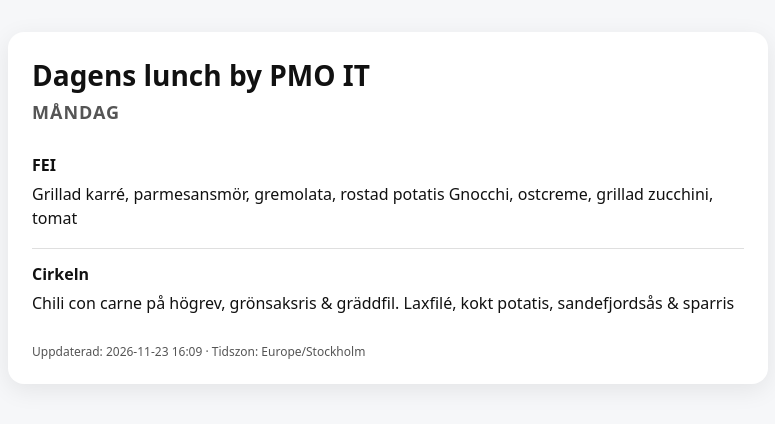
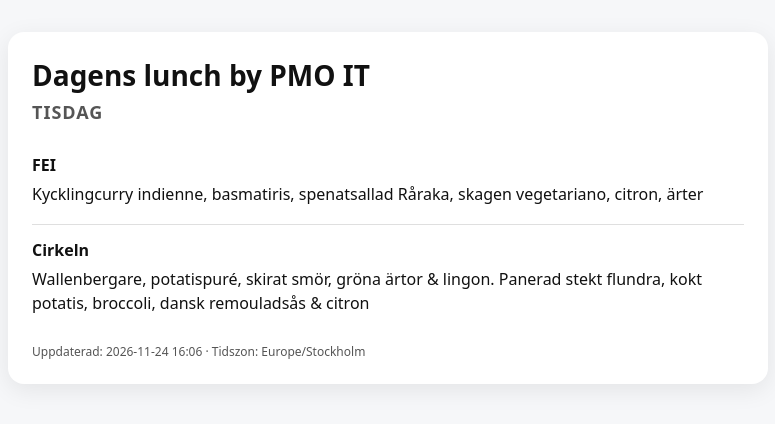
Before and after one commit to Dgdgoblin/dagens, a plain HTML site: page index.html in a window 1280 px wide. Shown: the whole page, without its empty margins (252-1027 px from the left). Drawn offline with Linux system fonts and the light colour scheme.

Commit message:
Uppdatera lunch-sida: 2026-11-24 15:06 UTC

```diff
--- a/index.html
+++ b/index.html
@@ -22,15 +22,15 @@
 <div class="wrap">
   <div class="card">
     <h1>Dagens lunch by PMO IT</h1>
-    <h2>MÅNDAG</h2>
+    <h2>TISDAG</h2>
     <div class="rest">
       <div class="name">FEI</div>
-      <div class='dish'>Grillad karré, parmesansmör, gremolata, rostad potatis Gnocchi, ostcreme, grillad zucchini, tomat</div>
+      <div class='dish'>Kycklingcurry indienne, basmatiris, spenatsallad Råraka, skagen vegetariano, citron, ärter</div>
     </div>
     <div class="rest">
       <div class="name">Cirkeln</div>
-      <div class='dish'>Chili con carne på högrev, grönsaksris & gräddfil. Laxfilé, kokt potatis, sandefjordsås & sparris</div>
+      <div class='dish'>Wallenbergare, potatispuré, skirat smör, gröna ärtor & lingon. Panerad stekt flundra, kokt potatis, broccoli, dansk remouladsås & citron</div>
     </div>
-    <div class="footer">Uppdaterad: 2026-11-23 16:09 &middot; Tidszon: Europe/Stockholm</div>
+    <div class="footer">Uppdaterad: 2026-11-24 16:06 &middot; Tidszon: Europe/Stockholm</div>
   </div>
 </div>
```
